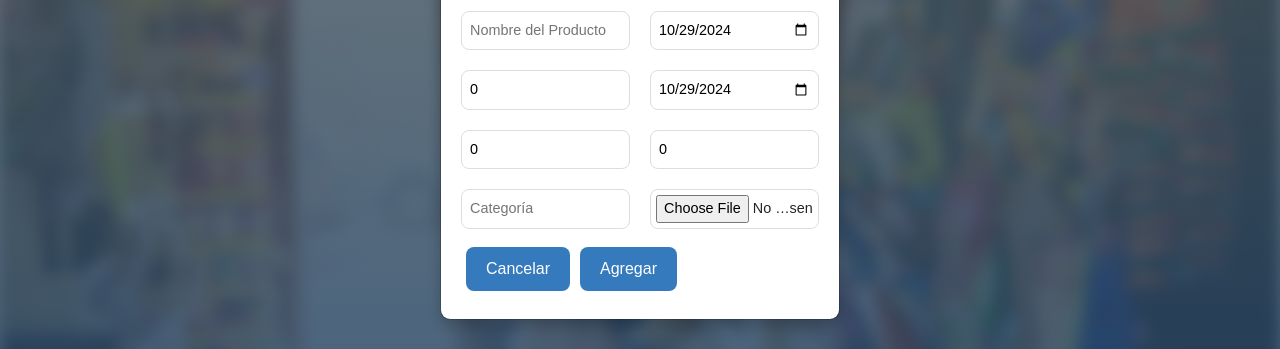
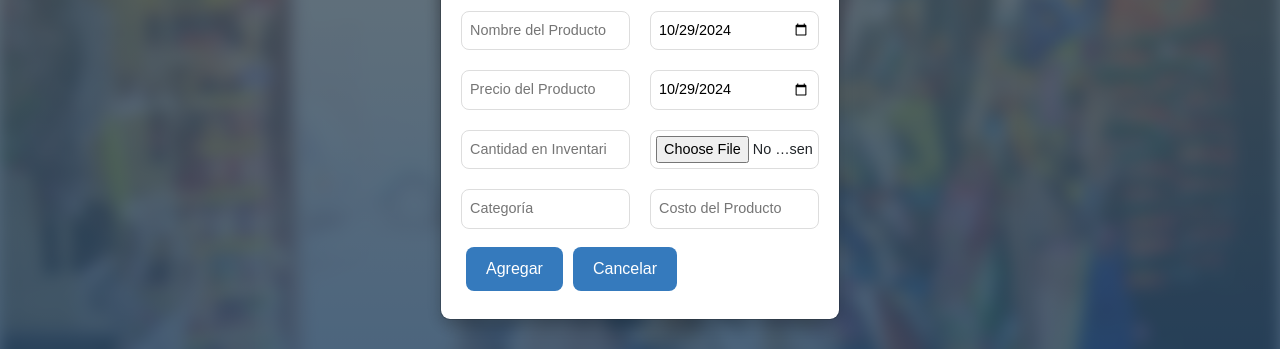
Before and after one commit to Camedute/caballeromarket, a React (Create React App) app: page /inventario in a window 1280 px wide. Both pictures are taken after a click on the button "Agregar Producto". Shown: the part 281-630 px from the top of the page. Built offline with nearby package versions, Linux system fonts and the light colour scheme; no server answers.

Commit message:
cambios css

```diff
--- a/src/components/Inventario/Inventario.css
+++ b/src/components/Inventario/Inventario.css
@@ -82,7 +82,7 @@ button.cancel:hover {
 
 /* Diseño de los productos */
 .producto-box {
-  background-color: white;
+  background-color: rgba(255, 255, 255, 0.8);  /* Fondo blanco translúcido */
   padding: 15px;  /* Reducir el padding de los productos */
   border-radius: 10px;
   box-shadow: 0 4px 12px rgba(0, 0, 0, 0.1);
--- a/src/components/Inventario/Inventario.tsx
+++ b/src/components/Inventario/Inventario.tsx
@@ -120,25 +120,31 @@ const Inventario: React.FC = () => {
     const editarProducto = async () => {
         if (productoActual && uid) {
             try {
+                // Si hay una nueva imagen, sube la nueva imagen y actualiza la propiedad imagen
                 if (imagenProducto) {
                     const urlImagen = await uploadImage(imagenProducto);
-                    productoActual.imagen = urlImagen;
+                    productoActual.imagen = urlImagen; // Actualiza la imagen del producto
                 }
 
                 const usuarioRef = doc(db, 'Inventario', uid);
 
+                // Actualiza el producto en la lista de productos
                 const productosActualizados = productos.map((producto) =>
                     producto.id === productoActual.id ? productoActual : producto
                 );
 
+                // Actualiza los productos en Firestore
                 await setDoc(usuarioRef, { productos: productosActualizados }, { merge: true });
 
+                // Actualiza el estado de productos localmente
                 setProductos(productosActualizados);
 
-                cerrarModal();
+                cerrarModal();  // Cierra el modal después de la edición
             } catch (error) {
                 console.error('Error al editar producto:', error);
             }
+        } else {
+            console.error('Producto actual no definido');
         }
     };
 
@@ -147,10 +153,13 @@ const Inventario: React.FC = () => {
             try {
                 const usuarioRef = doc(db, 'Inventario', uid);
 
+                // Filtra el producto eliminado
                 const productosActualizados = productos.filter((producto) => producto.id !== id);
 
+                // Actualiza Firestore con los productos restantes
                 await setDoc(usuarioRef, { productos: productosActualizados }, { merge: true });
 
+                // Actualiza el estado local
                 setProductos(productosActualizados);
             } catch (error) {
                 console.error('Error al eliminar producto:', error);
@@ -245,15 +254,15 @@ const Inventario: React.FC = () => {
                                     <input
                                         type="number"
                                         name="precioProducto"
-                                        placeholder="Precio"
-                                        value={productoActual.precioProducto}
+                                        placeholder="Precio del Producto"
+                                        value={productoActual.precioProducto || ''}
                                         onChange={actualizarProducto}
                                     />
                                     <input
                                         type="number"
                                         name="cantidadProducto"
-                                        placeholder="Cantidad"
-                                        value={productoActual.cantidadProducto}
+                                        placeholder="Cantidad en Inventario"
+                                        value={productoActual.cantidadProducto || ''}
                                         onChange={actualizarProducto}
                                     />
                                     <input
@@ -268,33 +277,36 @@ const Inventario: React.FC = () => {
                                     <input
                                         type="date"
                                         name="fechaElaboracion"
+                                        placeholder="Fecha de Elaboración"
                                         value={productoActual.fechaElaboracion.toISOString().split('T')[0]}
                                         onChange={actualizarProducto}
                                     />
                                     <input
                                         type="date"
                                         name="fechaCaducidad"
+                                        placeholder="Fecha de Caducidad"
                                         value={productoActual.fechaCaducidad.toISOString().split('T')[0]}
                                         onChange={actualizarProducto}
                                     />
                                     <input
+                                        type="file"
+                                        name="imagenProducto"
+                                        onChange={handleImageChange}
+                                    />
+                                    <input
                                         type="number"
                                         name="costo"
-                                        placeholder="Costo"
-                                        value={productoActual.costo}
+                                        placeholder="Costo del Producto"
+                                        value={productoActual.costo || ''}
                                         onChange={actualizarProducto}
-                                    />
-                                    <input
-                                        type="file"
-                                        name="imagen"
-                                        onChange={handleImageChange}
                                     />
                                 </div>
                             </div>
-
-                            <div className="modal-buttons">
-                                <button className="action-button" onClick={cerrarModal}>Cancelar</button>
-                                <button className="action-button" onClick={modoAgregar ? agregarProducto : editarProducto}>{modoAgregar ? 'Agregar' : 'Guardar'}</button>
+                            <div className="modal-actions">
+                                <button className="action-button" onClick={modoAgregar ? agregarProducto : editarProducto}>
+                                    {modoAgregar ? 'Agregar' : 'Guardar Cambios'}
+                                </button>
+                                <button className="action-button cancelar" onClick={cerrarModal}>Cancelar</button>
                             </div>
                         </div>
                     </div>
```
